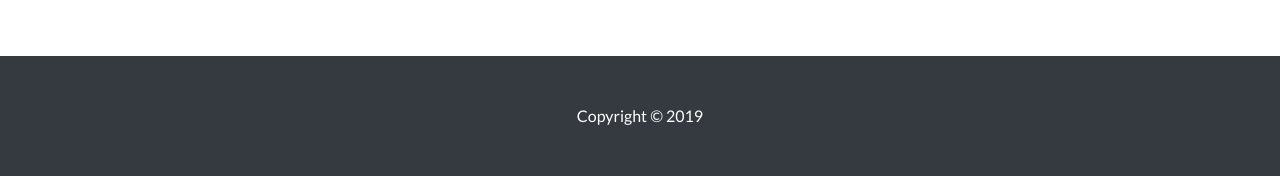
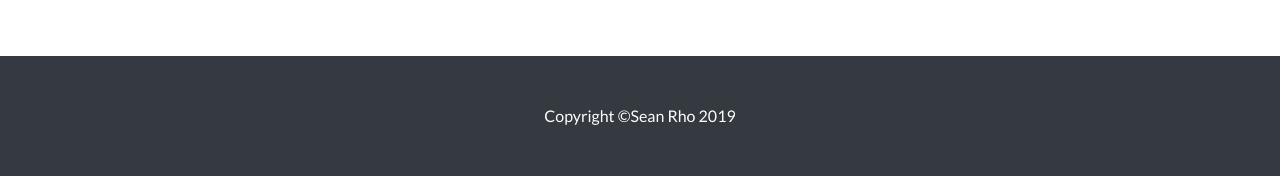
Before and after one commit to seanrho94/ezSeek, a Django app: page /companies in a window 1280 px wide. Shown: the part 624-800 px from the top of the page. Run offline with Django 3.2, Linux system fonts and the light colour scheme; data comes from the database, SQL or seed files in the repository; some libraries are stand-ins or nearby versions.

Commit message:
changed footer

```diff
--- a/RS/templates/base.html
+++ b/RS/templates/base.html
@@ -84,7 +84,7 @@
 
     <footer class="py-5 bg-dark ">
     <div class="container">
-      <p class="m-0 text-center text-white">Copyright &copy; 2019</p>
+      <p class="m-0 text-center text-white">Copyright &copy;Sean Rho 2019</p>
     </div>
     <!-- /.container -->
   </footer>
```
